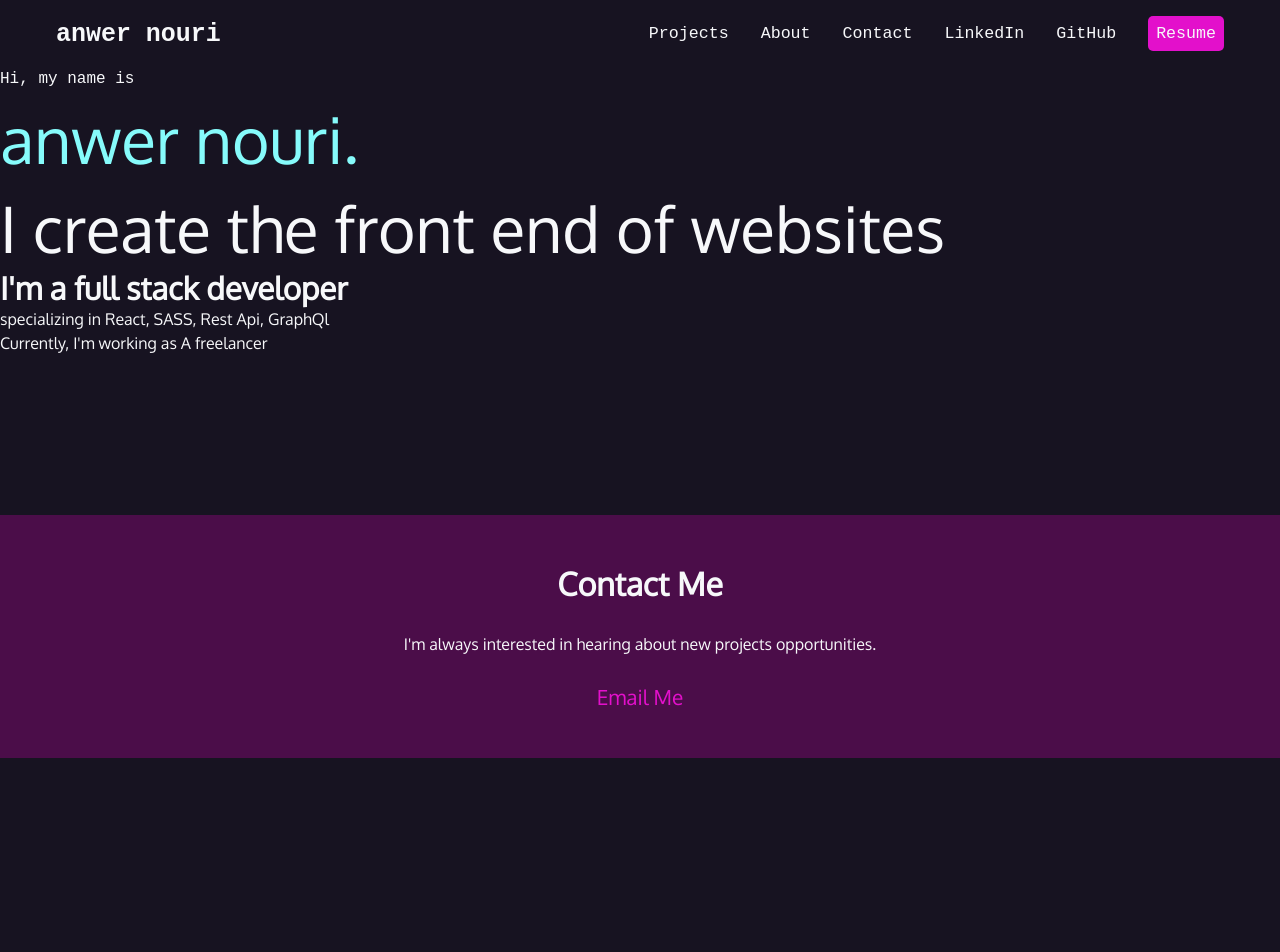
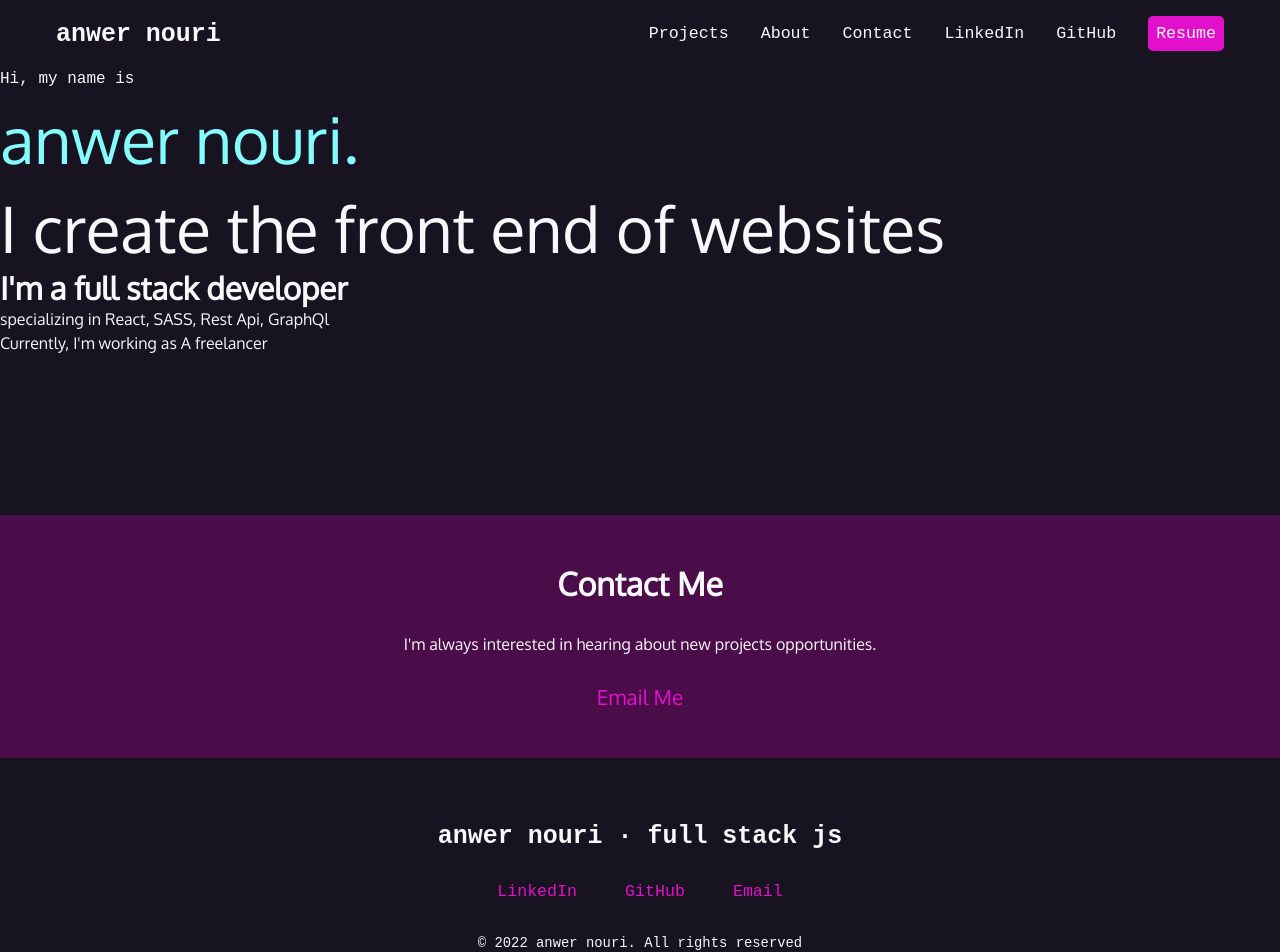
Before and after one commit to anwer25/htmlPortflioSASSPractice, a React (Create React App) app in the folder app/: page / in a window 1280 px wide. Shown: the top 952 px of the page. Before the commit the page ends 800 px from the top, so only its background shows below. Built offline with nearby package versions, Linux system fonts and the light colour scheme.

Commit message:
footer end

```diff
--- a/app/src/assets/styles/sass/_layout.sass
+++ b/app/src/assets/styles/sass/_layout.sass
@@ -7,8 +7,6 @@
 	padding: 3rem 0
 
 nav
-	font-family: var.$mono
-	font-size: 80%
 	padding: 1rem
 	@media screen and (min-width: 850px)
 		max-width: 1200px
@@ -37,3 +35,17 @@ nav
 		display: block
 		&:hover
 			color: var.$magenta
+
+footer
+	display: flex
+	flex-flow: column nowrap
+	justify-content: center
+	align-items: center
+	padding: 4rem 0
+	& ul
+		display: flex
+		flex-flow: row wrap
+		gap: 3rem
+		justify-content: center
+		margin: 2rem 0
+		padding: 0
--- a/app/src/assets/styles/sass/_prototype.sass
+++ b/app/src/assets/styles/sass/_prototype.sass
@@ -31,10 +31,18 @@ a
 	& h3
 		font-size: 2rem
 
-.button
-	background-color: var.$magenta
-	padding: 0.5rem
-	border-radius: 5px
-	&:hover
-		color: var.$white
-		background-color: var.$hotmag
+nav, footer
+	font-family: var.$mono
+	font-size: 80%
+
+	& .button
+		background-color: var.$magenta
+		padding: 0.5rem
+		border-radius: 5px
+		&:hover
+			color: var.$white
+			background-color: var.$hotmag
+
+footer
+	& ul
+		list-style-type: none
--- /dev/null
+++ b/app/src/components/sections/footer/index.tsx
@@ -0,0 +1,22 @@
+import React from "react";
+
+/**
+ * @description Footer section component
+ * @author anwer nouri
+ * @props null
+ * @returns JSX.Element
+ */
+
+const Footer: React.FC = (): JSX.Element => (
+<footer >
+	<h2>anwer nouri &middot; full stack js</h2>
+	<ul>
+		<li><a href="linkedIn">LinkedIn</a></li>
+		<li><a href="GitHub">GitHub</a></li>
+		<li><a href="mailto:anwern29@outlook.fr">Email</a></li>
+	</ul>
+	<p><small>&copy; 2022 anwer nouri. All rights reserved</small></p>
+</footer>
+);
+
+export default Footer;
--- a/app/src/components/sections/index.ts
+++ b/app/src/components/sections/index.ts
@@ -5,3 +5,4 @@
 export {default as Navbar} from './navbar'
 export {default as Intro} from './intro'
 export {default as Contact} from './contact'
+export {default as Footer} from './footer'
--- a/app/src/pages/home/index.tsx
+++ b/app/src/pages/home/index.tsx
@@ -1,11 +1,12 @@
 import React from "react";
-import { Navbar,Intro, Contact } from "../../components";
+import { Navbar, Intro, Contact, Footer } from "../../components";
 
 const Home: React.FC = (): JSX.Element => (
 	<>
 		<Navbar />
 		<Intro />
 		<Contact />
+		<Footer />
 	</>
 );
 
```
